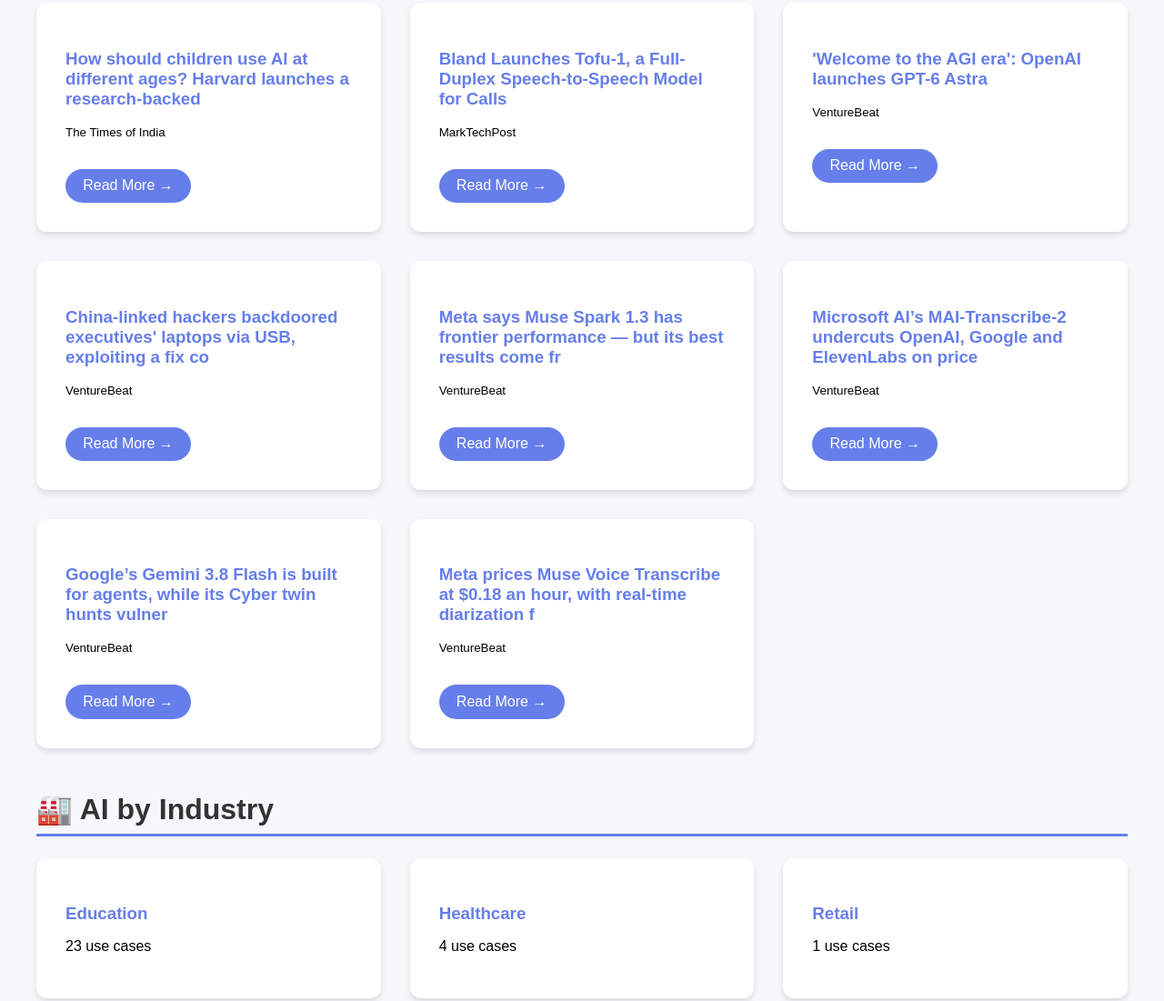
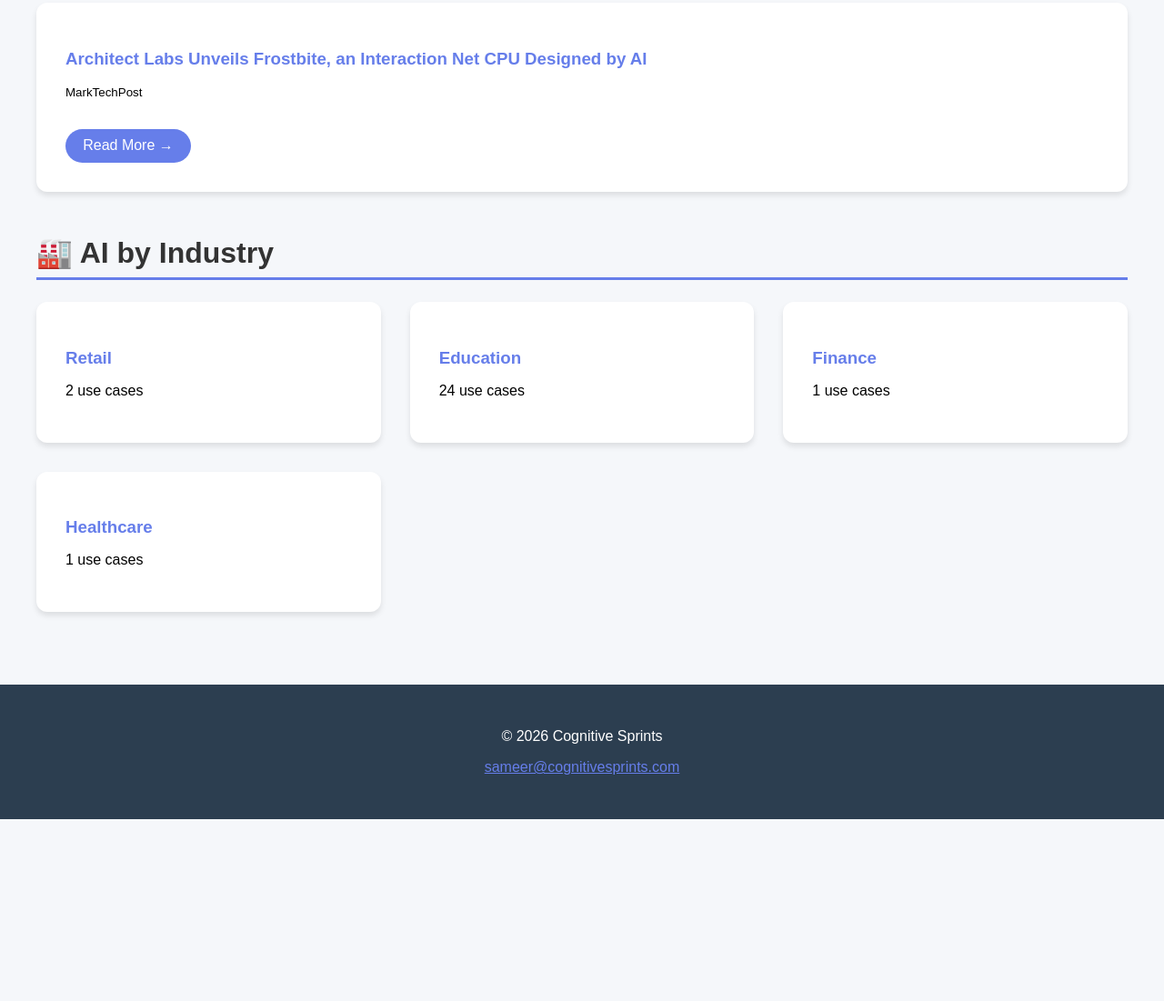
Before and after one commit to sameercsai/ai-learning-hub, a plain HTML site: page public/index.html in a window 1280 px wide. Shown: the part 395-1496 px from the top of the page at 91% size. After the commit the page ends 1296 px from the top, so only its background shows below. Drawn offline with Linux system fonts and the light colour scheme.

Commit message:
Auto-update: Mon Nov 23 20:38:25 UTC 2026

```diff
--- a/public/index.html
+++ b/public/index.html
@@ -22,7 +22,7 @@
     <div class="header">
         <h1>🤖 Cognitive Sprints</h1>
         <p>AI Learning & Innovation Hub</p>
-        <p>Updated: November 16, 2026</p>
+        <p>Updated: November 23, 2026</p>
     </div>
     <div class="container">
         <div class="section">
@@ -30,51 +30,9 @@
             <div class="grid">
 
                 <div class="card">
-                    <h3>How should children use AI at different ages? Harvard launches a research-backed</h3>
-                    <p><small>The Times of India</small></p>
-                    <a href="https://timesofindia.indiatimes.com/education/news/how-should-children-use-ai-at-different-ages-harvard-launches-a-research-backed-guide-for-parents-teachers-and-students/articleshow/135800265.cms" class="btn" target="_blank">Read More →</a>
-                </div>
-
-                <div class="card">
-                    <h3>Bland Launches Tofu-1, a Full-Duplex Speech-to-Speech Model for Calls</h3>
+                    <h3>Architect Labs Unveils Frostbite, an Interaction Net CPU Designed by AI</h3>
                     <p><small>MarkTechPost</small></p>
-                    <a href="https://www.marktechpost.com/2026/11/15/bland-tofu-1-full-duplex-speech-to-speech-model/" class="btn" target="_blank">Read More →</a>
-                </div>
-
-                <div class="card">
-                    <h3>'Welcome to the AGI era': OpenAI launches GPT-6 Astra</h3>
-                    <p><small>VentureBeat</small></p>
-                    <a href="https://venturebeat.com/technology/welcome-to-the-agi-era-openai-launches-gpt-6-astra" class="btn" target="_blank">Read More →</a>
-                </div>
-
-                <div class="card">
-                    <h3>China-linked hackers backdoored executives' laptops via USB, exploiting a fix co</h3>
-                    <p><small>VentureBeat</small></p>
-                    <a href="https://venturebeat.com/security/china-linked-hackers-backdoored-executives-laptops-via-usb-exploiting-a-fix-companies-had-but-werent-using" class="btn" target="_blank">Read More →</a>
-                </div>
-
-                <div class="card">
-                    <h3>Meta says Muse Spark 1.3 has frontier performance — but its best results come fr</h3>
-                    <p><small>VentureBeat</small></p>
-                    <a href="https://venturebeat.com/technology/meta-says-muse-spark-1-3-has-frontier-performance-but-its-best-results-come-from-a-model-developers-cant-broadly-use-yet" class="btn" target="_blank">Read More →</a>
-                </div>
-
-                <div class="card">
-                    <h3>Microsoft AI’s MAI-Transcribe-2 undercuts OpenAI, Google and ElevenLabs on price</h3>
-                    <p><small>VentureBeat</small></p>
-                    <a href="https://venturebeat.com/infrastructure/microsoft-ais-mai-transcribe-2-undercuts-openai-google-and-elevenlabs-on-price-and-speed" class="btn" target="_blank">Read More →</a>
-                </div>
-
-                <div class="card">
-                    <h3>Google’s Gemini 3.8 Flash is built for agents, while its Cyber twin hunts vulner</h3>
-                    <p><small>VentureBeat</small></p>
-                    <a href="https://venturebeat.com/security/googles-gemini-3-8-flash-is-built-for-agents-while-its-cyber-twin-hunts-vulnerabilities" class="btn" target="_blank">Read More →</a>
-                </div>
-
-                <div class="card">
-                    <h3>Meta prices Muse Voice Transcribe at $0.18 an hour, with real-time diarization f</h3>
-                    <p><small>VentureBeat</small></p>
-                    <a href="https://venturebeat.com/technology/meta-prices-muse-voice-transcribe-at-0-18-an-hour-with-real-time-diarization-for-20-speakers-a-steal-for-enterprises" class="btn" target="_blank">Read More →</a>
+                    <a href="https://www.marktechpost.com/2026/11/23/architect-labs-frostbite-ai-designed-cpu-interaction-nets/" class="btn" target="_blank">Read More →</a>
                 </div>
 
             </div>
@@ -84,23 +42,23 @@
             <div class="grid">
 
                 <div class="card">
+                    <h3>Retail</h3>
+                    <p>2 use cases</p>
+                </div>
+
+                <div class="card">
                     <h3>Education</h3>
-                    <p>23 use cases</p>
+                    <p>24 use cases</p>
+                </div>
+
+                <div class="card">
+                    <h3>Finance</h3>
+                    <p>1 use cases</p>
                 </div>
 
                 <div class="card">
                     <h3>Healthcare</h3>
-                    <p>4 use cases</p>
-                </div>
-
-                <div class="card">
-                    <h3>Retail</h3>
                     <p>1 use cases</p>
-                </div>
-
-                <div class="card">
-                    <h3>Finance</h3>
-                    <p>2 use cases</p>
                 </div>
 
             </div>
```
Also changed, not shown: newsletter.html (+3 -27 lines).
